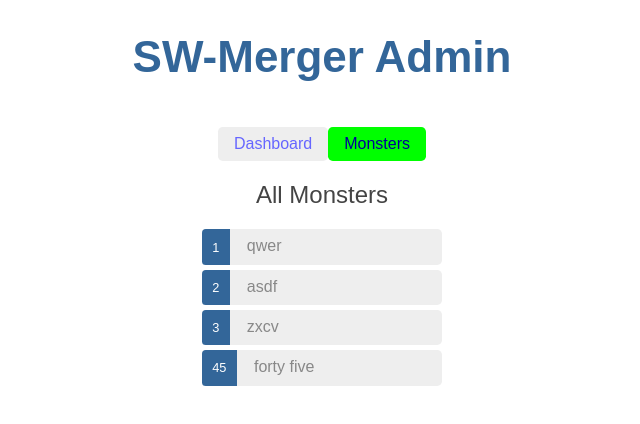
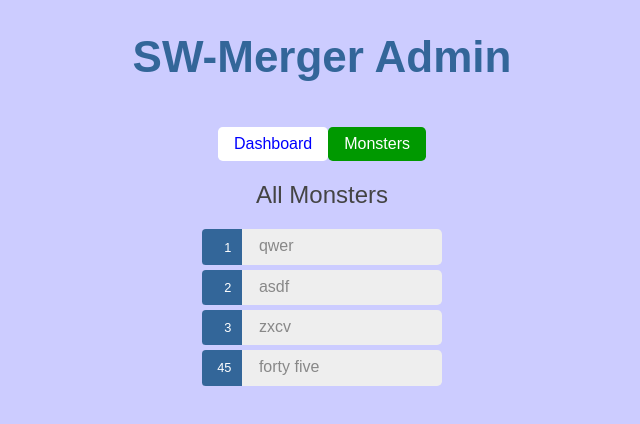
Before and after one commit to Wolven531/sw_merger, an Angular app in the folder Admin/sw-merger-admin/: page /monsters in a window 1280 px wide. Shown: the top 424 px of the page, without its empty margins (318-958 px from the left). Built offline with nearby package versions, Linux system fonts and the light colour scheme.

Commit message:
Added styling, cleaned up CSS

```diff
--- a/Admin/sw-merger-admin/src/app/app.component.css
+++ b/Admin/sw-merger-admin/src/app/app.component.css
@@ -14,25 +14,22 @@ h2 {
     padding-top: 0;
 }
 
-nav a {
+nav a, nav a:visited, a:link {
+    background-color: #FFF;
+    border-radius: .3em;
+    color: #00F;
+    display: inline-block;
+    margin-top: 1em;
     padding: .5em 1em;
     text-decoration: none;
-    margin-top: 1em;
-    display: inline-block;
-    background-color: #EEE;
-    border-radius: .3em;
-}
-
-nav a:visited, a:link {
-    color: #66F;
 }
 
 nav a:hover {
+    background-color: #CCC;
     color: #00F;
-    background-color: #CCC;
 }
 
 nav a.active {
-    color: #009;
-    background-color: #0F0;
+    background-color: #090;
+    color: #FFF;
 }
--- a/Admin/sw-merger-admin/src/app/dashboard.component.css
+++ b/Admin/sw-merger-admin/src/app/dashboard.component.css
@@ -24,8 +24,8 @@ a {
 }
 
 h3 {
+    margin-bottom: 0;
     text-align: center;
-    margin-bottom: 0;
 }
 
 h4 {
@@ -41,19 +41,19 @@ h4 {
 }
 
 .module {
-    padding: 2em;
-    text-align: center;
+    background-color: #666;
+    border-radius: .3em;
     color: #EEE;
     max-height: 10em;
     min-width: 10em;
-    background-color: #666;
-    border-radius: .3em;
+    padding: 2em;
+    text-align: center;
 }
 
 .module:hover {
     background-color: #EEE;
+    color: #666;
     cursor: pointer;
-    color: #666;
 }
 
 .grid-pad {
--- a/Admin/sw-merger-admin/src/app/dashboard.component.html
+++ b/Admin/sw-merger-admin/src/app/dashboard.component.html
@@ -1,4 +1,5 @@
 <div class="dashboard-cont">
+    <h2>Dashboard</h2>
     <h3>Top Monsters</h3>
     <div class="grid grid-pad">
         <a *ngFor="let mon of monsters" [routerLink]="['/detail', mon.id]" class="col-1-4">
--- a/Admin/sw-merger-admin/src/app/monster-detail.component.css
+++ b/Admin/sw-merger-admin/src/app/monster-detail.component.css
@@ -9,28 +9,27 @@
 }
 
 label {
+    color: #666;
     display: inline-block;
+    font-weight: bold;
+    margin: .5em 0;
     width: 3em;
-    margin: .5em 0;
-    color: #666;
-    font-weight: bold;
 }
 
 input {
+    font-size: 1em;
     height: 2em;
-    font-size: 1em;
     padding-left: .4em;
 }
 
 button {
-    margin-top: 2em;
-    font-family: Arial;
     background-color: #EEE;
     border: none;
+    border-radius: .3em;
+    cursor: hand;
+    font-family: Arial;
+    margin-top: 2em;
     padding: .5em 1em;
-    border-radius: .3em;
-    cursor: pointer;
-    cursor: hand;
 }
 
 button:hover {
--- a/Admin/sw-merger-admin/src/app/monsters.component.css
+++ b/Admin/sw-merger-admin/src/app/monsters.component.css
@@ -12,24 +12,24 @@
 }
 
 .monsters {
+    list-style-type: none;
     margin: 0 auto 2em auto;
-    list-style-type: none;
     padding: 0;
     width: 15em;
 }
 
 .monsters li {
+    background-color: #EEE;
+    border-radius: .3em;
     cursor: pointer;
-    background-color: #EEE;
+    margin-bottom: .3em;
     padding: 0;
-    margin-bottom: .3em;
     text-align: left;
-    border-radius: .3em;
 }
 
 .monsters li:hover {
+    background-color: #CCC;
     color: #00F;
-    background-color: #CCC;
     left: .1em;
 }
 
@@ -41,4 +41,6 @@
     background-color: #369;
     border-radius: .3em 0 0 .3em;
     margin-right: 1em;
+    min-width: 1.5em;
+    text-align: right;
 }
--- a/Admin/sw-merger-admin/src/app/monsters.component.html
+++ b/Admin/sw-merger-admin/src/app/monsters.component.html
@@ -8,9 +8,7 @@
         </li>
     </ul>
     <div *ngIf="selectedMon">
-        <h2>
-            {{selectedMon.name | uppercase}} is selected.
-        </h2>
+        <h2>"{{selectedMon.name | uppercase}}" is selected</h2>
         <button (click)="goToDetail()">View Details</button>
     </div>
 </div>
--- a/Admin/sw-merger-admin/src/styles.css
+++ b/Admin/sw-merger-admin/src/styles.css
@@ -1,4 +1,5 @@
 body {
+    background-color: #CCF;
     margin: 2em;
 }
 
```
